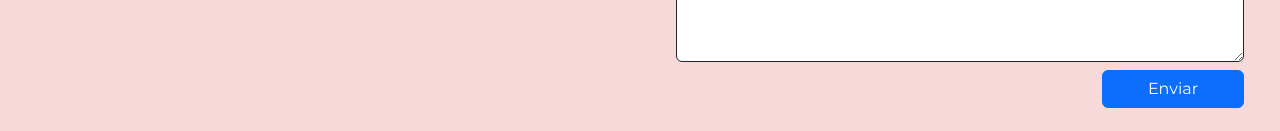
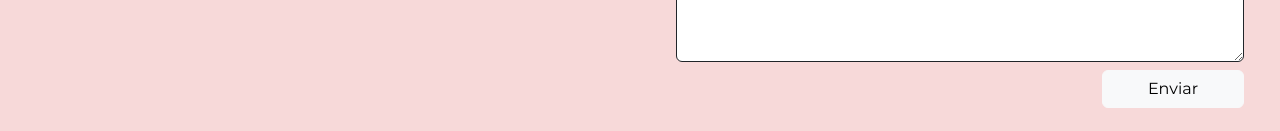
Before and after one commit to TomasBach/ValentinaBach, a React (Vite) app: page /Hablemos in a window 1280 px wide. Shown: the part 669-800 px from the top of the page. Built offline with nearby package versions, Linux system fonts and the light colour scheme.

Commit message:
se modifica imagen hablemos

```diff
--- a/src/pages/Hablemos.jsx
+++ b/src/pages/Hablemos.jsx
@@ -19,7 +19,7 @@ const validationSchema = Yup.object({
     mensaje: Yup.string().max(280, "Cantidad minima 280").min(20, "Cantidad minima 20").required("Campo requerido")
 })
 
-const Hablemos = () => {
+const Hablemos = (ev) => {
 
     const refForm = useRef()
     const onSubmit = () => {
@@ -36,6 +36,7 @@ const Hablemos = () => {
                 title: "Se mando su consulta con exito!",
                 icon: "success",
             });
+
         }
     }
     const { handleChange, errors, handleSubmit } = useFormik({
@@ -51,7 +52,7 @@ const Hablemos = () => {
             <Container fluid className="pt-2 color-fondo">
                 <Row>
                     <Col sm={12} lg={6} className="text-center">
-                        <ImgC urlImage={"https://upload.wikimedia.org/wikipedia/commons/thumb/6/69/Drawing-fashion-design-fashion-draw-sketches.jpg/640px-Drawing-fashion-design-fashion-draw-sketches.jpg"} width={450} />
+                        <ImgC urlImage={"https://upload.wikimedia.org/wikipedia/commons/thumb/6/69/Drawing-fashion-design-fashion-draw-sketches.jpg/640px-Drawing-fashion-design-fashion-draw-sketches.jpg"} width={400} />
                     </Col>
                     <Col sm={12} lg={6}>
                         <h2 className="fuente-titulos text-center">Si estas aca por que quieres empezar tu proyecto con un diseño unico</h2>
@@ -73,7 +74,7 @@ const Hablemos = () => {
                                     </Col>
                                     <div className="d-flex justify-content-end">
                                         <Col sm={12} md={3} >
-                                            <Button variant="primary" type="submit" className="w-100">
+                                            <Button variant="light" type="submit" className="w-100">
                                                 Enviar
                                             </Button>
                                         </Col>
```
